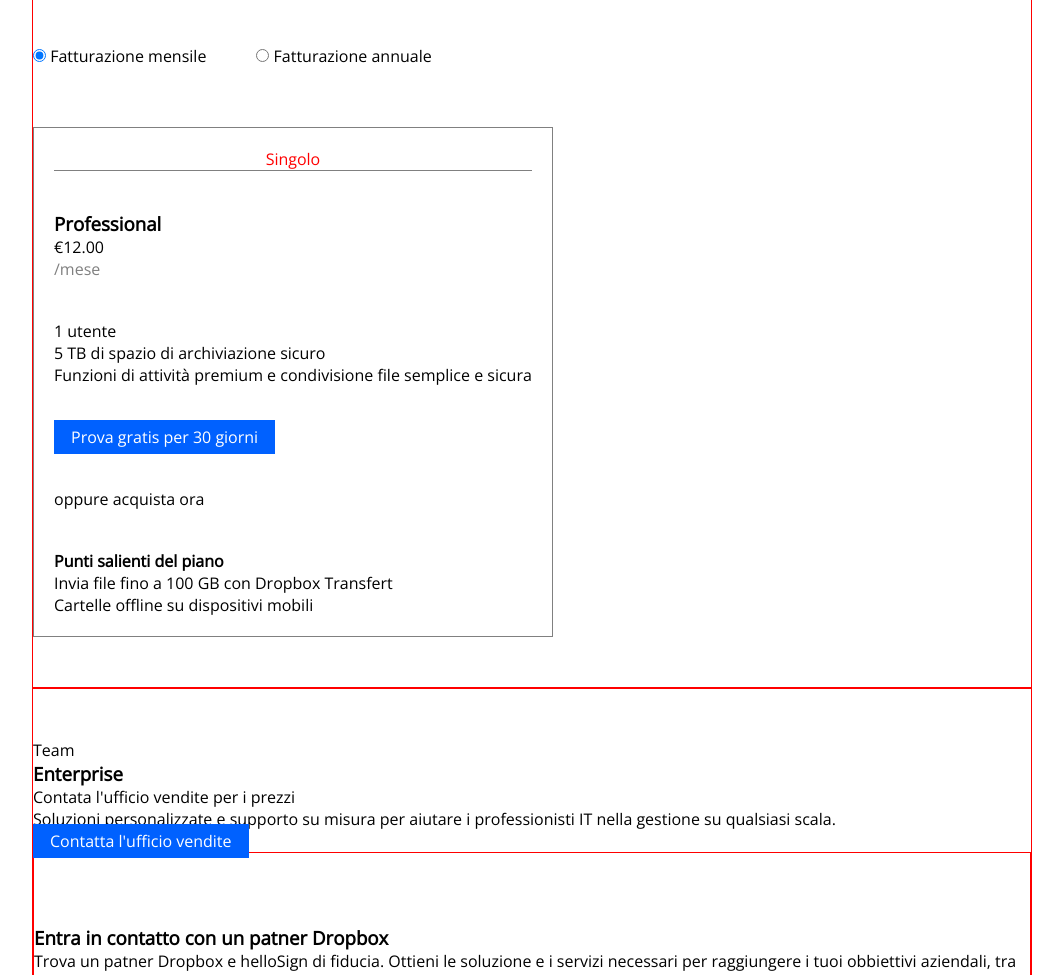
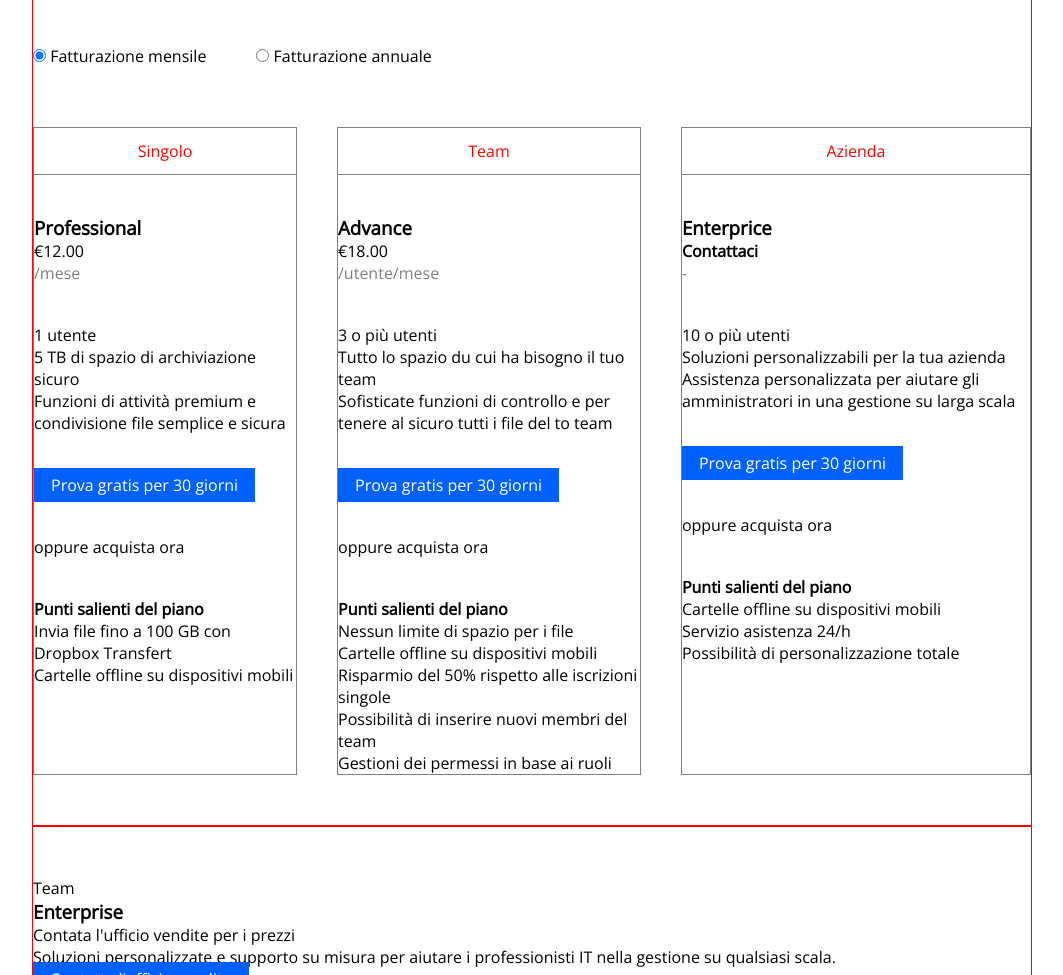
Before and after one commit to MatteoRuffa/htmlcss-dropbox, a plain HTML site: page index.html in a window 1280 px wide. Shown: the part 980-1955 px from the top of the page, without its empty margins (108-1171 px from the left). Drawn offline with nearby package versions, Linux system fonts and the light colour scheme.

Commit message:
add contents section(planes-business)

```diff
--- a/css/style.css
+++ b/css/style.css
@@ -79,6 +79,9 @@
     align-content: center;
 }
 
+.gap{
+    gap: 40px;
+}
 .gap-header{
     gap: 50px;
 }
@@ -150,16 +153,14 @@
     width: 100%;
 }
 
-.table:not(#prova) {
+.table {
     border: 1px solid gray;
-    padding: 20px;
 }
 
 div.table div:first-child{
     border-bottom: 1px solid gray;
     color:red;
     padding: 12px;
-    padding: 0px;
 }
 
 #hero{
--- a/index.html
+++ b/index.html
@@ -75,9 +75,12 @@
                         <label for="annuale">Fatturazione annuale</label>
                     </form>
                 </div>
-                <div class="d-flex">
+                <div class="d-flex space-btwn gap">
+                    <!-- prima tabella -->
                     <div class="d-flex column table gap-column-table">
-                        <div id="prova" class="text-center">Singolo</div>
+                        <div class="text-center">
+                            <span>Singolo</span>
+                        </div>
                         <div>
                             <h3>Professional</h3>
                             <span>&euro;12.00</span><br>
@@ -92,15 +95,65 @@
                         <span>oppure <a href="#">acquista ora</a></span>
                         <div class="d-flex column">
                             <h4>Punti salienti del piano</h4>
-                            <span>Invia file fino a 100 GB con Dropbox Transfert</span>
-                            <span>Cartelle offline su dispositivi mobili</span>
+                            <ul>
+                                <li>Invia file fino a 100 GB con Dropbox Transfert</li>
+                                <li>Cartelle offline su dispositivi mobili</li>
+                            </ul>
                         </div>
                     </div>
-                    <div>
-
+                    <!-- seconda tabella -->
+                    <div class="d-flex column table gap-column-table">
+                        <div class="text-center">
+                            <span>Team</span>
+                        </div>
+                        <div>
+                            <h3>Advance</h3>
+                            <span>&euro;18.00</span><br>
+                            <span class="text-gray">/utente/mese</span>
+                        </div>
+                        <ul>
+                            <li>3 o più utenti</li>
+                            <li>Tutto lo spazio du cui ha bisogno il tuo team</li>
+                            <li>Sofisticate funzioni di controllo e per tenere al sicuro tutti i file del to team</li>
+                        </ul>
+                        <div><a class="btn" href="#">Prova gratis per 30 giorni</a></div>
+                        <span>oppure <a href="#">acquista ora</a></span>
+                        <div class="d-flex column">
+                            <h4>Punti salienti del piano</h4>
+                            <ul>
+                                <li>Nessun limite di spazio per i file</li>
+                                <li>Cartelle offline su dispositivi mobili</li>
+                                <li>Risparmio del 50% rispetto alle iscrizioni singole</li>
+                                <li>Possibilità di inserire nuovi membri del team</li>
+                                <li>Gestioni dei permessi in base ai ruoli</li>
+                            </ul>
+                        </div>
                     </div>
-                    <div>
-
+                    <!-- terza tabella -->
+                    <div class="d-flex column table gap-column-table">
+                        <div class="text-center">
+                            <span>Azienda</span>
+                        </div>
+                        <div>
+                            <h3>Enterprice</h3>
+                            <span><strong>Contattaci</strong></span><br>
+                            <span class="text-gray">-</span>
+                        </div>
+                        <ul>
+                            <li>10 o più utenti</li>
+                            <li>Soluzioni personalizzabili per la tua azienda</li>
+                            <li>Assistenza personalizzata per aiutare gli amministratori in una gestione su larga scala</li>
+                        </ul>
+                        <div><a class="btn" href="#">Prova gratis per 30 giorni</a></div>
+                        <span>oppure <a href="#">acquista ora</a></span>
+                        <div class="d-flex column">
+                            <h4>Punti salienti del piano</h4>
+                            <ul>
+                                <li>Cartelle offline su dispositivi mobili</li>
+                                <li>Servizio asistenza 24/h</li>
+                                <li>Possibilità di personalizzazione totale</li>
+                            </ul>
+                        </div>
                     </div>
                 </div>
             </div>
```
